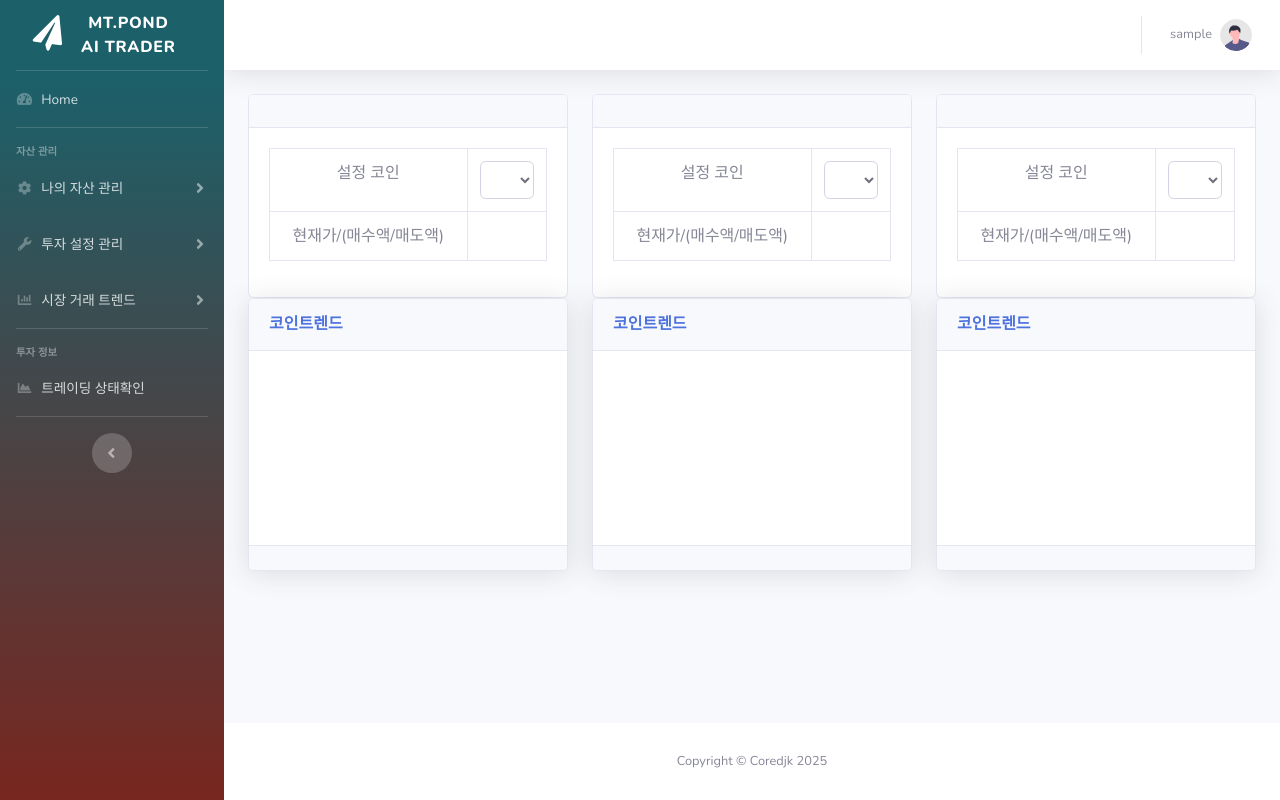
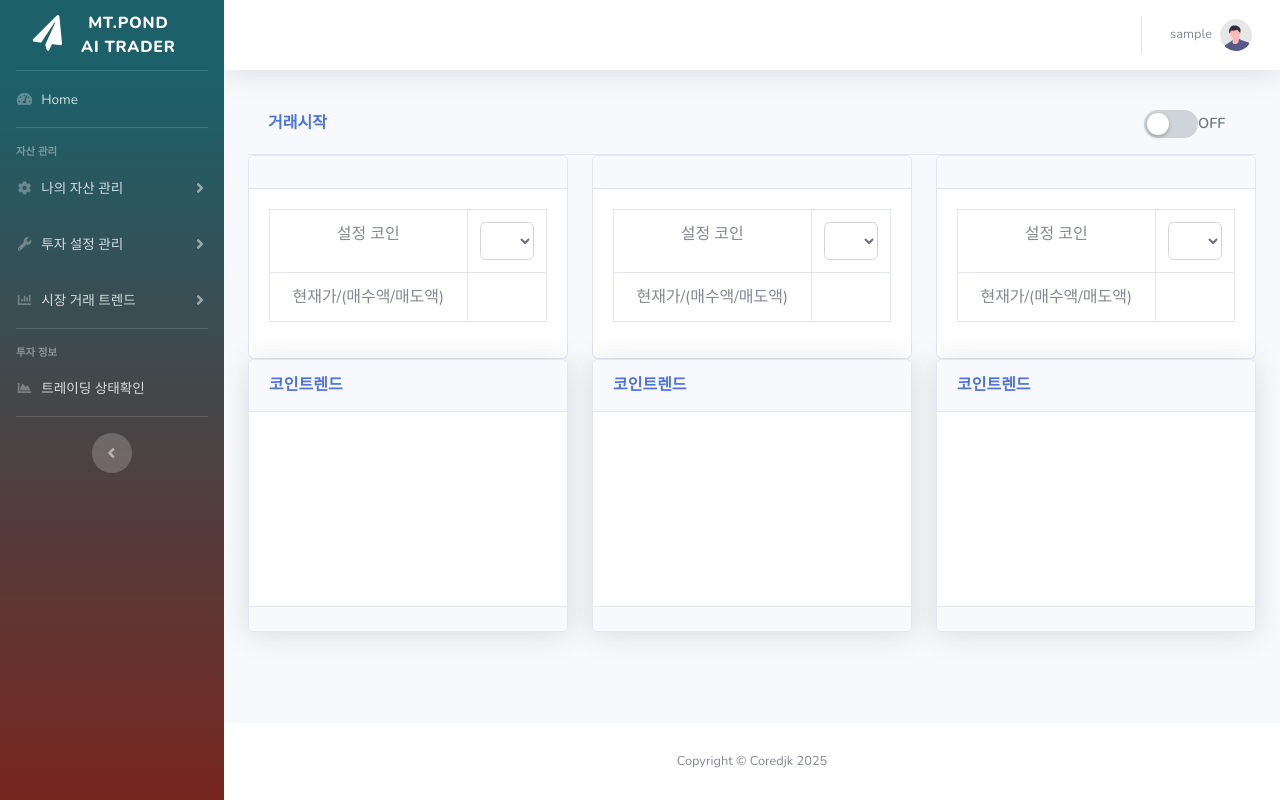
Before and after one commit to ywydpapa/mtPond_fapi, a FastAPI app: template templates/trade/mypondmain.html in a window 1280 px wide. Run offline with FastAPI, Linux system fonts and the light colour scheme; the template is opened without the code that fills it: most values are stand-ins (such as "Sample title", 1, 10 or a date in 2020); lists and menus that the app fills with data are empty; parts of the project's set-up code (start-up, migrations or seed data) failed here and were passed over; some libraries are stand-ins or nearby versions.

Commit message:
설정변경 추가

```diff
--- a/main.py
+++ b/main.py
@@ -134,7 +134,19 @@ async def detailuser(uno:int, db: AsyncSession = Depends(get_db)):
     row = None
     try:
         sql = text("SELECT * FROM traceUser WHERE userNo = :userno and attrib NOT LIKE :xattr")
-        result = db.execute(sql, {"userno":uno,"xattr": "%XXXUP%"})
+        result = await db.execute(sql, {"userno":uno,"xattr": "%XXXUP%"})
+        row = result.fetchone()
+    except Exception as e:
+        print('접속오류', e)
+    finally:
+        return row
+
+
+async def get_onoff(uno:int, db: AsyncSession = Depends(get_db)):
+    row = None
+    try:
+        sql = text("SELECT activeYN FROM mtSetup WHERE userNo = :userno and attrib NOT LIKE :xattr")
+        result = await db.execute(sql, {"userno":uno,"xattr": "%XXXUP%"})
         row = result.fetchone()
     except Exception as e:
         print('접속오류', e)
@@ -364,11 +376,18 @@ async def getmtpondsetups(uno: int, slotno: int, db: AsyncSession = Depends(get_
         return False
 
 
-
 async def setonoffs(setno:int, yesno:str, db: AsyncSession = Depends(get_db)):
     try:
         sql = text("UPDATE mtPondSetup SET activeYN = :yesno where setupNo=:setno AND attrib not like :xattr")
         await db.execute(sql, {"setno":setno, "yesno":yesno, "xattr":'%XXXUP%'})
+        await db.commit()
+    except Exception as e:
+        print('거래 ON/OFF 오류', e)
+
+async def setonoff(uno:int, yesno:str, db: AsyncSession = Depends(get_db)):
+    try:
+        sql = text("UPDATE mtSetup SET activeYN = :yesno where userNo=:userno AND attrib not like :xattr")
+        await db.execute(sql, {"userno":uno, "yesno":yesno, "xattr":'%XXXUP%'})
         await db.commit()
     except Exception as e:
         print('거래 ON/OFF 오류', e)
@@ -769,7 +788,8 @@ async def mymtpondstat(request:Request ,userno:int,setkey:str,user_session: int
         userName = request.session.get("user_Name")
         userRole = request.session.get("user_Role")
         userLicense = request.session.get("License")
-        return templates.TemplateResponse('/trade/mypondmain.html', {"request":request, "user_No":userno,"user_Name":userName, "user_Role":userRole ,"setkey":setkey,"license":userLicense})
+        onoffstat = await get_onoff(userno, db)
+        return templates.TemplateResponse('/trade/mypondmain.html', {"request":request, "user_No":userno,"user_Name":userName, "user_Role":userRole ,"setkey":setkey,"license":userLicense, "onoffstat":onoffstat[0] })
     except Exception as e:
         print("mtPond 트레이딩 상태 불러오기 에러",e)
 
@@ -1125,3 +1145,11 @@ async def mtpondsetup_all(userno: int, db: AsyncSession = Depends(get_db)):
     rows = result.fetchall()
     data = [dict(r._mapping) for r in rows]
     return jsonable_encoder(data)
+
+@app.post("/api/mtpondsetonoff/{userno}/{active}")
+async def toggle_active_simple(userno: int, active: str, db: AsyncSession = Depends(get_db)):
+    active_norm = active.strip().upper()
+    if active_norm not in ("Y", "N"):
+        raise HTTPException(status_code=400, detail="active 값은 Y 또는 N 이어야 합니다.")
+    await setonoff(userno, active_norm, db)
+    return {"userNo": userno, "activeYN": active_norm, "updated": True}
--- a/templates/trade/mypondmain.html
+++ b/templates/trade/mypondmain.html
@@ -3,6 +3,69 @@
 <head>
     {% include '/comm/adheader.html' %}
 <body id="page-top">
+<style>
+.trade-toggle {
+    user-select: none;
+}
+
+.toggle-input {
+    position: absolute;
+    opacity: 0;
+    width: 0;
+    height: 0;
+}
+
+.toggle-label {
+    position: relative;
+    display: inline-block;
+    width: 54px;
+    height: 28px;
+    background: #cfd4da;
+    border-radius: 28px;
+    cursor: pointer;
+    transition: background .25s;
+    margin: 0;
+}
+
+.toggle-label .toggle-handle {
+    position: absolute;
+    top: 3px;
+    left: 3px;
+    width: 22px;
+    height: 22px;
+    background: #fff;
+    border-radius: 50%;
+    box-shadow: 0 2px 4px rgba(0,0,0,.25);
+    transition: transform .25s;
+}
+
+.toggle-input:focus + .toggle-label {
+    outline: 2px solid #80bdff;
+    outline-offset: 2px;
+}
+
+.toggle-input:checked + .toggle-label {
+    background: linear-gradient(90deg,#4e73df,#1cc88a);
+}
+
+.toggle-input:checked + .toggle-label .toggle-handle {
+    transform: translateX(26px);
+}
+
+.toggle-state-text {
+    font-weight: 600;
+    font-size: 0.9rem;
+    width: 38px;
+    text-align: left;
+    color: #6c757d;
+    transition: color .25s;
+}
+
+.toggle-input:checked ~ .toggle-state-text {
+    color: #1cc88a;
+}
+</style>
+
 <!-- Page Wrapper -->
 <div id="wrapper">
     {% include '/comm/sidebar.html' %}
@@ -13,6 +76,16 @@
             {% include '/comm/adtopbar.html' %}
             <!-- Begin Page Content -->
             <div class="container-fluid">
+                    <div class="card-header py-3 d-flex align-items-center justify-content-between">
+                        <h6 class="m-0 font-weight-bold text-primary mb-0">거래시작</h6>
+                            <div class="trade-toggle d-flex align-items-center gap-2">
+                                <input type="checkbox" id="chk1" class="toggle-input" {% if onoffstat == 'Y' %}checked{% endif %}/>
+                                <label for="chk1" class="toggle-label" aria-label="거래 시작 토글">
+                                <span class="toggle-handle"></span>
+                                </label>
+                                <span id="chk1-state" class="toggle-state-text mb-0">  OFF</span>
+                            </div>
+                    </div>
                 <!-- Page Heading -->
                 <div class="row">
                     <div class="col-lg-4">
@@ -404,8 +477,28 @@ document.addEventListener('DOMContentLoaded', function() {
             }
         });
 });
+
+$('#chk1').on('change', function() {
+    const userno = {{ user_No  }};
+    const active = this.checked ? 'Y' : 'N';
+    const $toggle = $(this);
+    $toggle.prop('disabled', true);
+    $.ajax({
+        url: `/api/mtpondsetonoff/${userno}/${active}`,
+        method: 'POST',
+        success: function(res){
+            $('#chk1-state').text(active ? 'ON' : 'OFF');
+        },
+        error: function(){
+            alert('업데이트 실패');
+            $toggle.prop('checked', !active);
+        },
+        complete: function(){
+            $toggle.prop('disabled', false);
+        }
+    });
+});
+
 </script>
-
-
 </body>
 </html>
```
